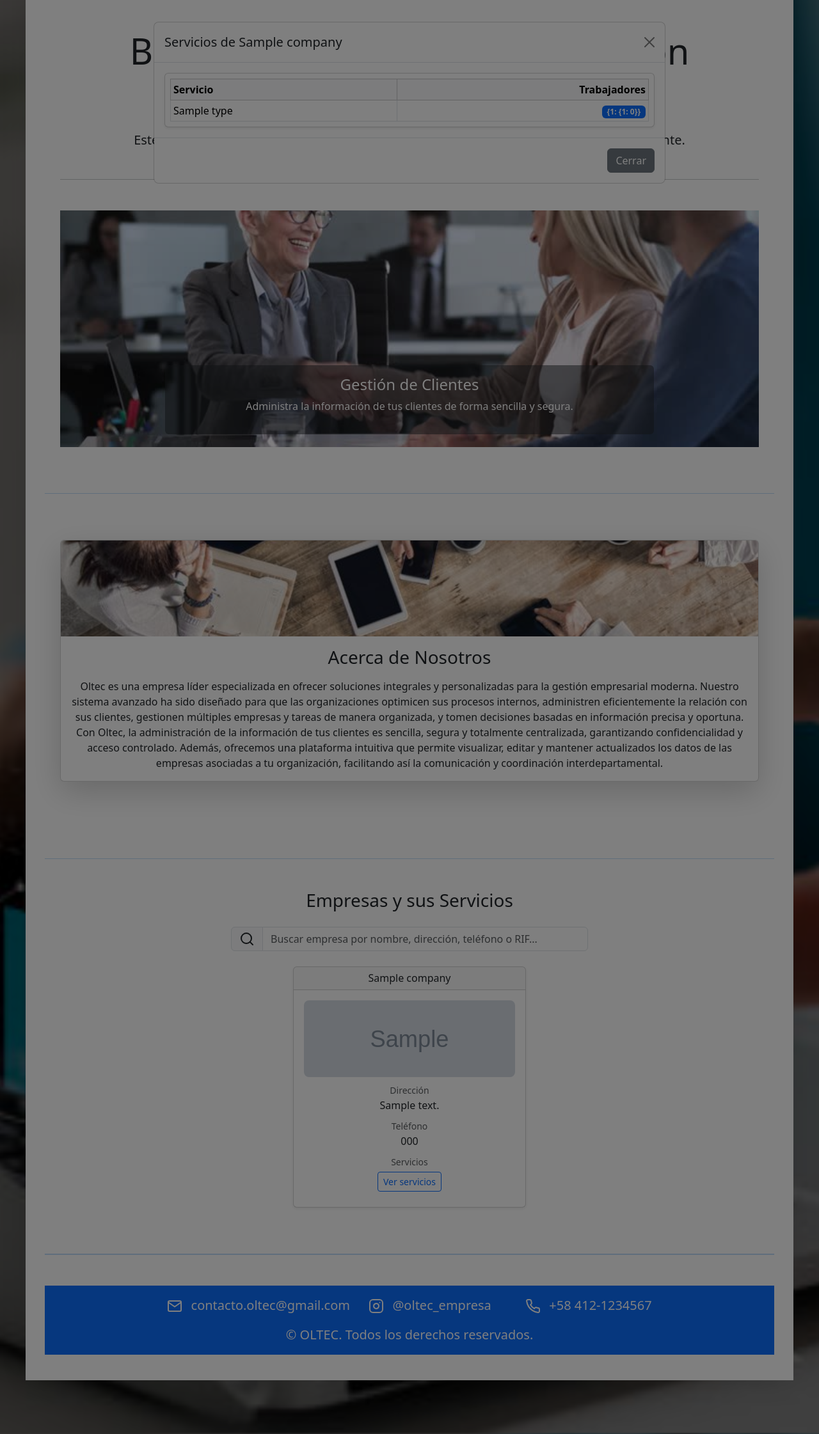
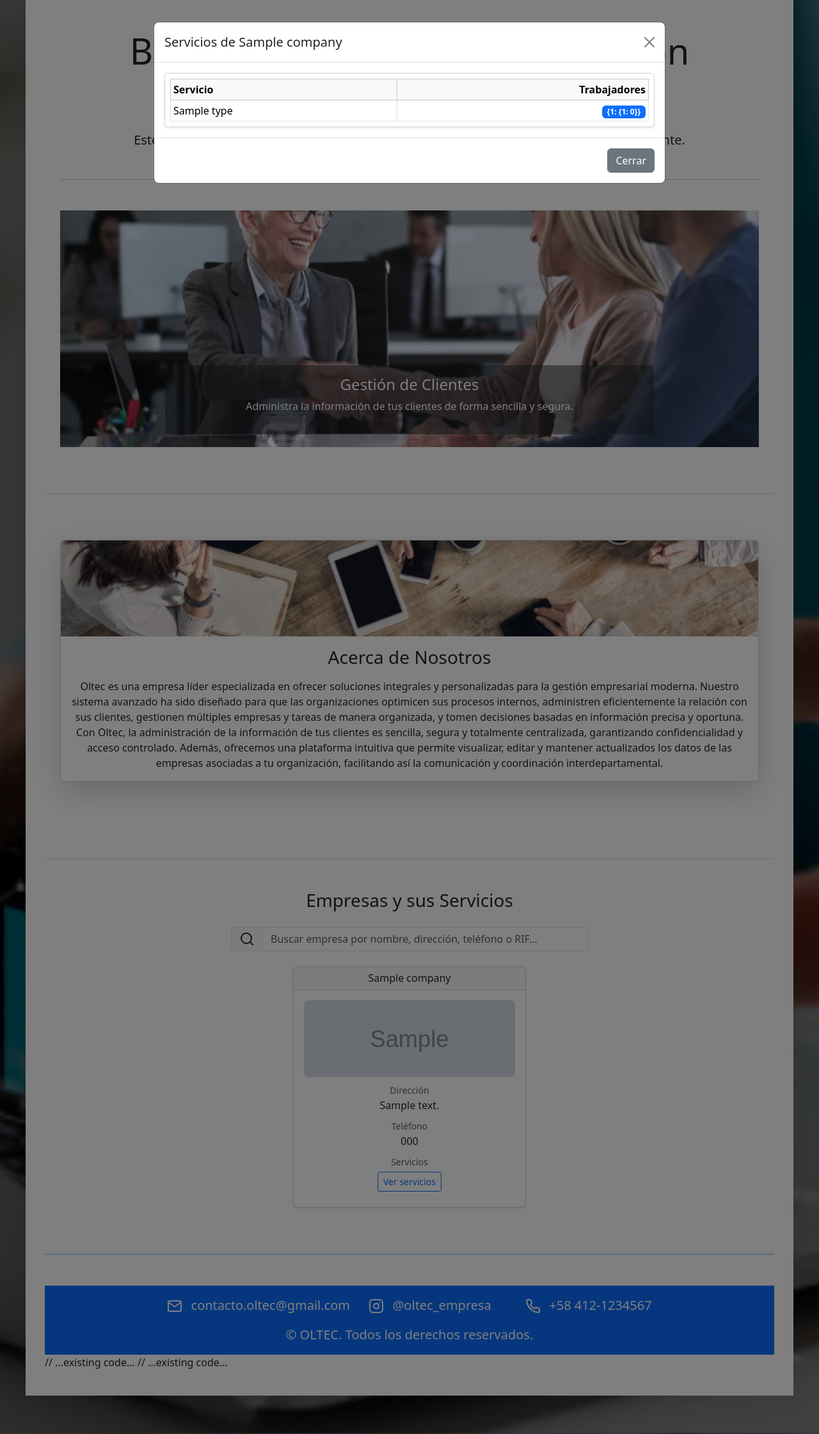
Before and after one commit to VictorZP17x/Sistema_Luis_Empresa, a Django app: page /index/ in a window 1280 px wide, after a click on "Ver servicios". Shown: the part 66-2308 px from the top of the page at 64% size. Run offline with Django 5.2, Linux system fonts and the light colour scheme; tables that the repository leaves empty hold one stand-in row (values such as "Sample post"); grey boxes marked "Sample" are stand-in pictures; some libraries are stand-ins or nearby versions.

Commit message:
MALDITA MODAL DE MIERDA

```diff
--- a/company_app/index/templates/index.html
+++ b/company_app/index/templates/index.html
@@ -185,7 +185,7 @@
         <!-- CUSTOM JS -->
         <script src="{% static 'assets/js/index_js/index.js' %}"></script>
         <script>
-            window.inicializarDataTablesServicios = function() {
+            window.inicializarDataTablesServicios = function () {
                 $('[id^="datatable-servicios-"]').each(function () {
                     if (!$.fn.DataTable.isDataTable(this)) {
                         $(this).DataTable({
@@ -211,6 +211,21 @@
                 window.inicializarDataTablesServicios();
             });
         </script>
+        // ...existing code...
+        <script>
+            // Espera a que la modal se muestre
+            document.addEventListener('shown.bs.modal', function () {
+                const backdrop = document.querySelector('.modal-backdrop');
+                const modal = document.querySelector('.modal.show');
+                if (backdrop && modal) {
+                    console.log('Backdrop:', backdrop, getComputedStyle(backdrop));
+                    console.log('Modal:', modal, getComputedStyle(modal));
+                } else {
+                    console.log('No se encontró backdrop o modal.');
+                }
+            });
+        </script>
+        // ...existing code...
         {% block extra_js %}{% endblock %}
 
 </body>
--- a/company_app/static/assets/css/index_css/index.css
+++ b/company_app/static/assets/css/index_css/index.css
@@ -42,7 +42,6 @@ body {
 .main-content,
 nav {
   position: relative;
-  z-index: 2;
 }
 .bg-white {
   background: #fff !important;
@@ -55,7 +54,6 @@ nav {
   max-width: 1200px;
   min-height: 200px;
   position: relative;
-  z-index: 2;
   display: flex;
   flex-direction: column;
   justify-content: flex-start;
@@ -79,14 +77,3 @@ footer.bg-primary {
 .modal-dialog {
   margin-top: 80px !important;
 }
-
-/* Asegura que el modal y el backdrop estén por encima del fondo difuminado */
-.modal-backdrop {
-  z-index: 9998 !important;
-}
-.modal {
-  z-index: 9999 !important;
-}
-.modal-content {
-  z-index: 10000 !important;
-}
```
